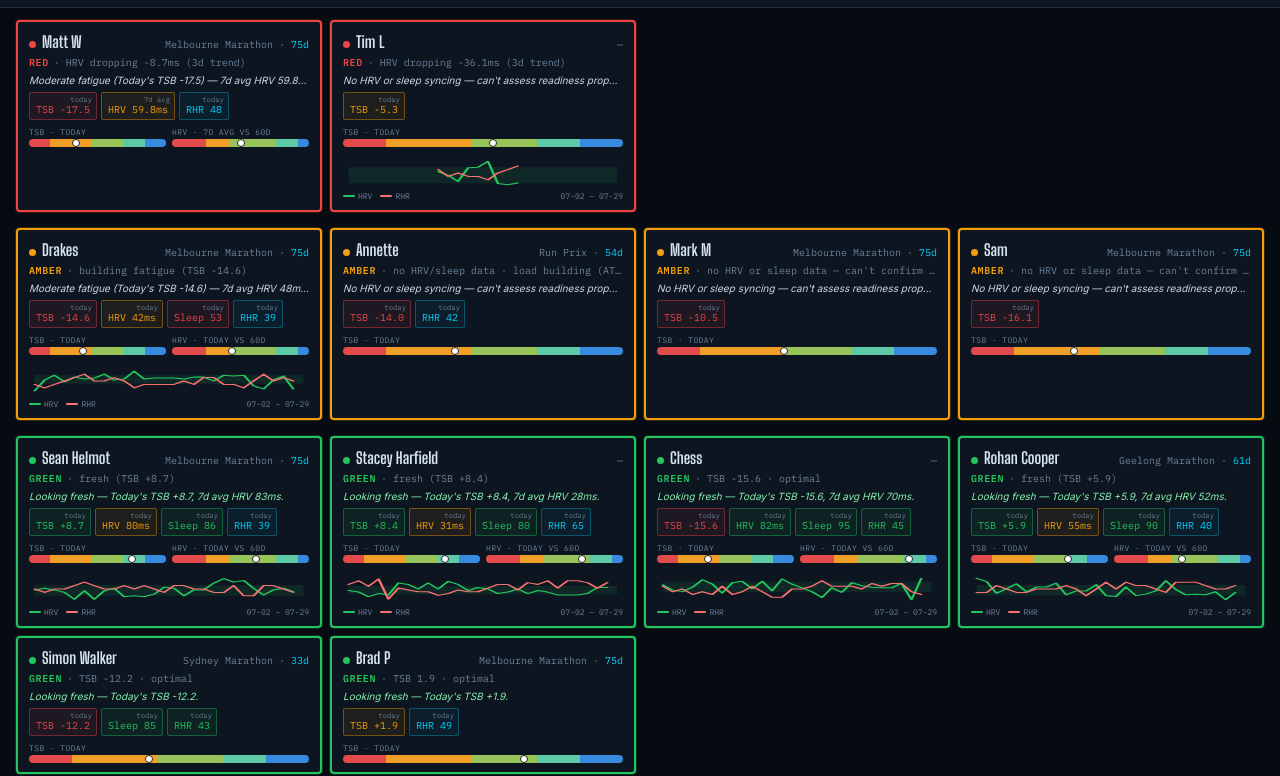
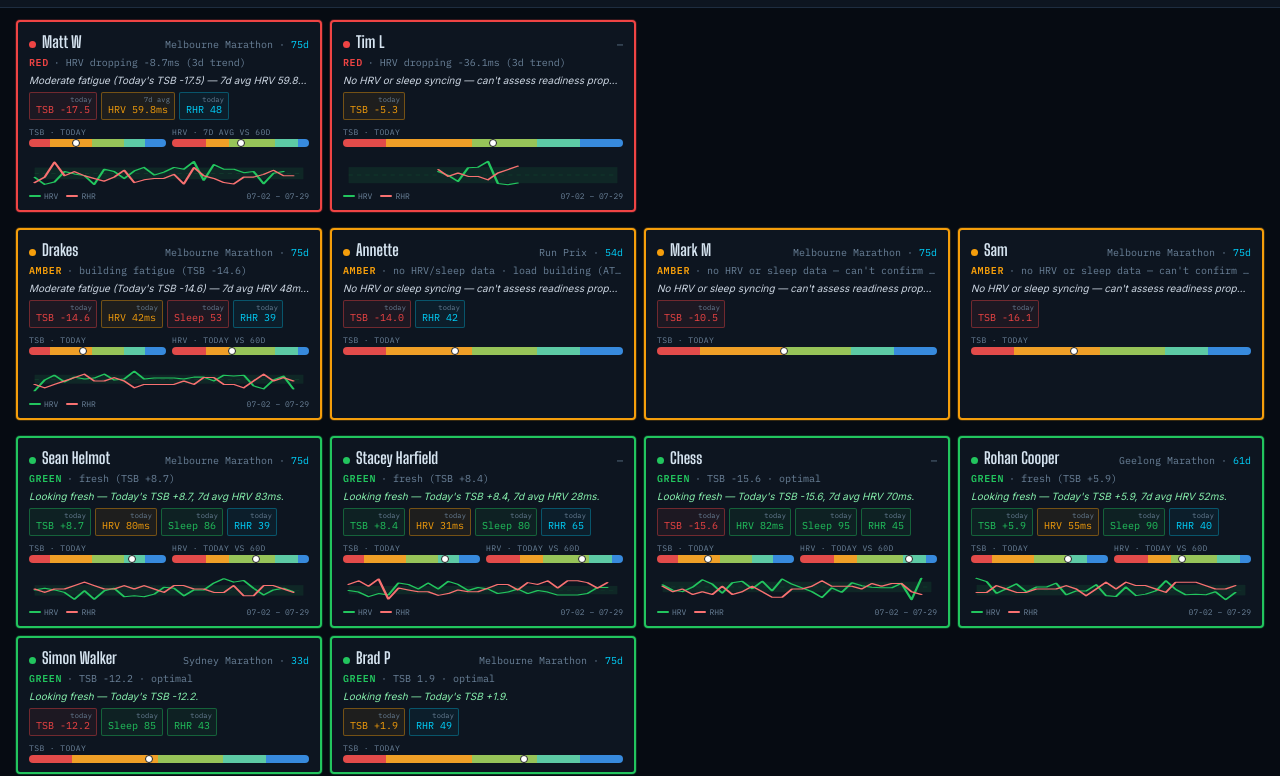
Before and after one commit to Seanhelmot/sean-marathon-dashboard, a plain HTML site: page coach-hub/index.html in a window 1280 px wide. Shown: the part 37-813 px from the top of the page. Drawn offline with Linux system fonts and the light colour scheme.

Commit message:
fix: use hrv_sdnn for sparkline when hrv (RMSSD) is absent
Co-Authored-By: Claude Sonnet 4.6 <noreply@anthropic.com>

```diff
--- a/coach-hub/index.html
+++ b/coach-hub/index.html
@@ -498,8 +498,9 @@ function buildSparkline(a) {
   const H = 28, PAD = 2;
   const n = raw.length;
 
-  // HRV range
-  const hrvVals = raw.map(d => d.hrv).filter(v => v != null);
+  // HRV range — prefer RMSSD, fall back to SDNN
+  const hrvKey = raw.some(d => d.hrv != null) ? 'hrv' : 'hrv_sdnn';
+  const hrvVals = raw.map(d => d[hrvKey]).filter(v => v != null);
   const rhrVals = raw.map(d => d.rhr).filter(v => v != null);
   if (!hrvVals.length || !rhrVals.length) return '';
 
@@ -523,7 +524,7 @@ function buildSparkline(a) {
   const shadeH  = (shadeY2 - shadeY1).toFixed(1);
 
   // Build polyline points
-  const hrvPts = raw.map((d,i) => d.hrv != null ? `${xp(i).toFixed(1)},${yHrv(d.hrv).toFixed(1)}` : null).filter(Boolean).join(' ');
+  const hrvPts = raw.map((d,i) => d[hrvKey] != null ? `${xp(i).toFixed(1)},${yHrv(d[hrvKey]).toFixed(1)}` : null).filter(Boolean).join(' ');
   const rhrPts = raw.map((d,i) => d.rhr != null ? `${xp(i).toFixed(1)},${yRhr(d.rhr).toFixed(1)}` : null).filter(Boolean).join(' ');
 
   // Date tick labels — start and end
```
